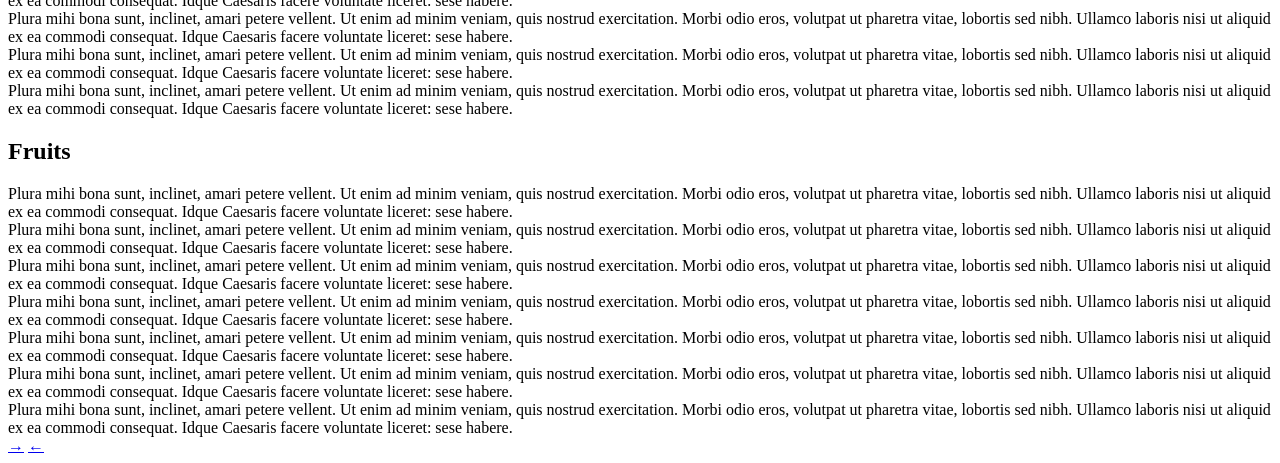
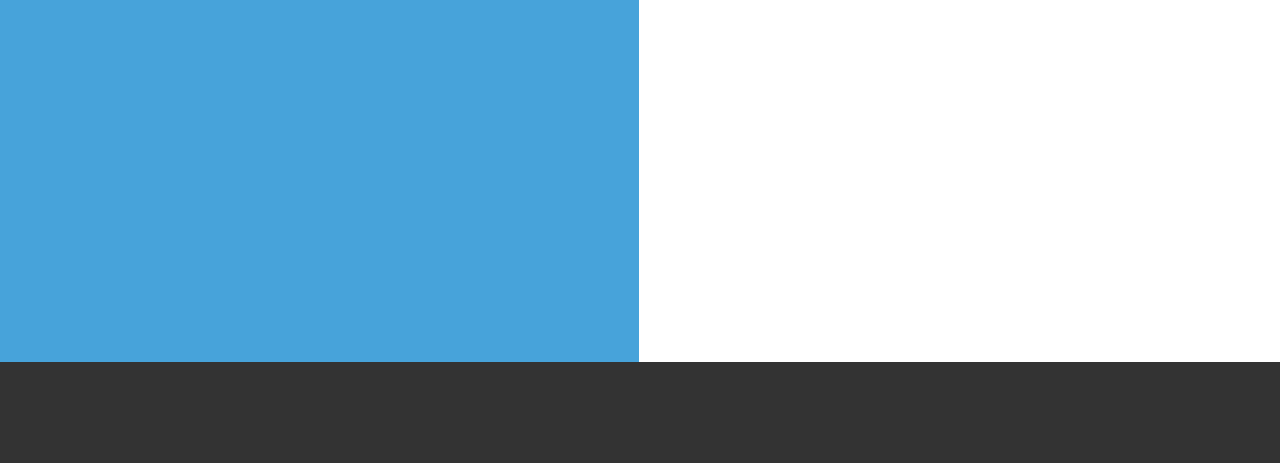
Before and after one commit to puppycodes/fruit-sandbox, a plain HTML site: page split/index.html in a window 1280 px wide. Shown: the part 439-902 px from the top of the page. After the commit the page ends 800 px from the top, so only its background shows below. Drawn offline with Linux system fonts and the light colour scheme; the site is published under a folder, as on GitHub Pages, so addresses that start at the root find nothing.

Commit message:
make paths relative again

```diff
--- a/split/index.html
+++ b/split/index.html
@@ -5,9 +5,9 @@
 		<meta http-equiv="X-UA-Compatible" content="IE=edge,chrome=1">
 		<meta name="viewport" content="width=device-width, initial-scale=1.0">
 		<title></title>
-		<link rel="stylesheet" type="text/css" href="/split/css/demo.css" />
-		<link rel="stylesheet" type="text/css" href="/split/css/component.css" />
-		<script src="/split/js/modernizr.custom.js"></script>
+		<link rel="stylesheet" type="text/css" href="css/demo.css" />
+		<link rel="stylesheet" type="text/css" href="css/component.css" />
+		<script src="js/modernizr.custom.js"></script>
 	</head>
 	<body>
 		<div class="container">
@@ -99,7 +99,7 @@
 				<a href="#" class="back back-left" title="back to intro">&larr;</a>
 			</div><!-- /splitlayout -->
 		</div><!-- /container -->
-		<script src="/split/js/classie.js"></script>
-		<script src="/split/js/cbpSplitLayout.js"></script>
+		<script src="js/classie.js"></script>
+		<script src="js/cbpSplitLayout.js"></script>
 	</body>
 </html>
```
